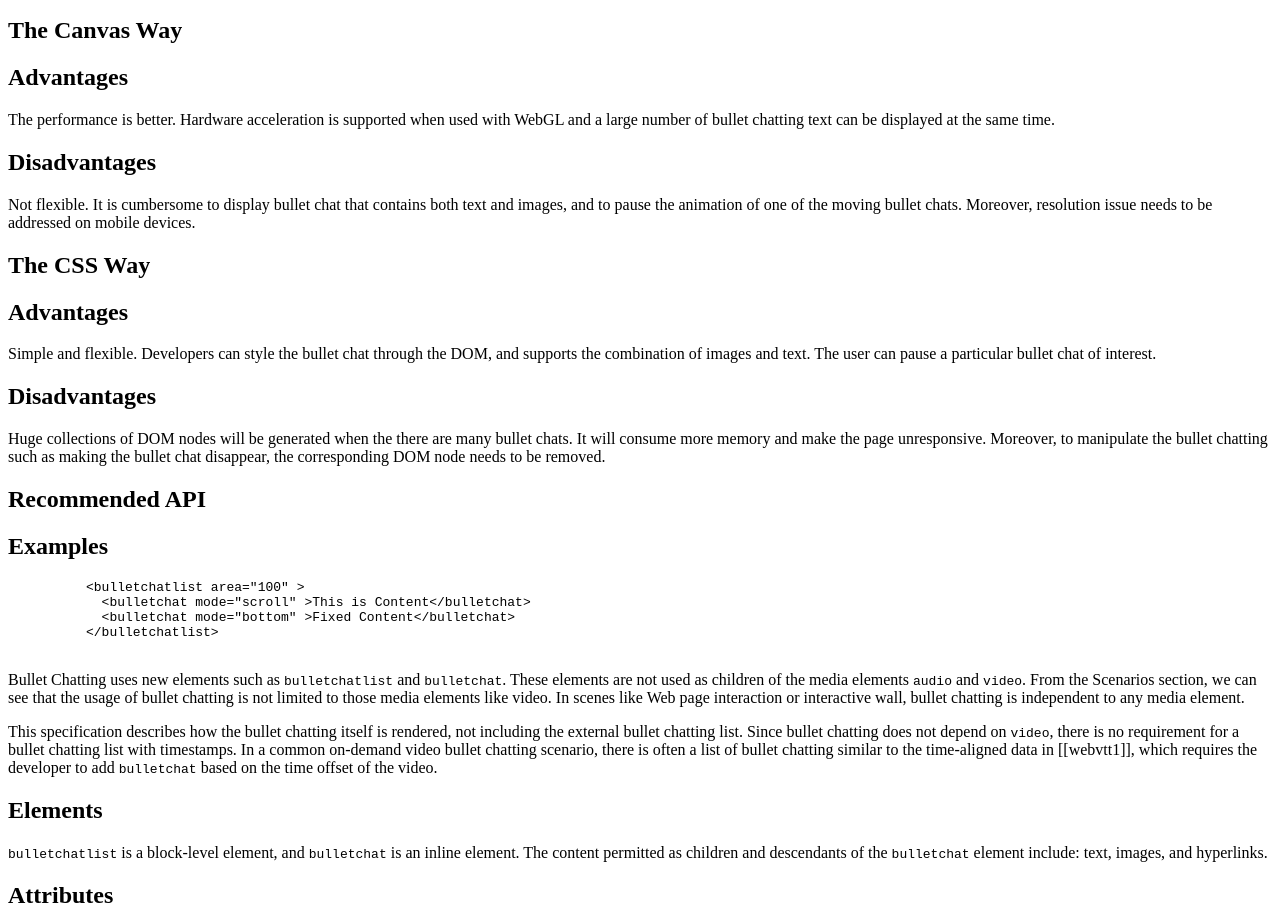
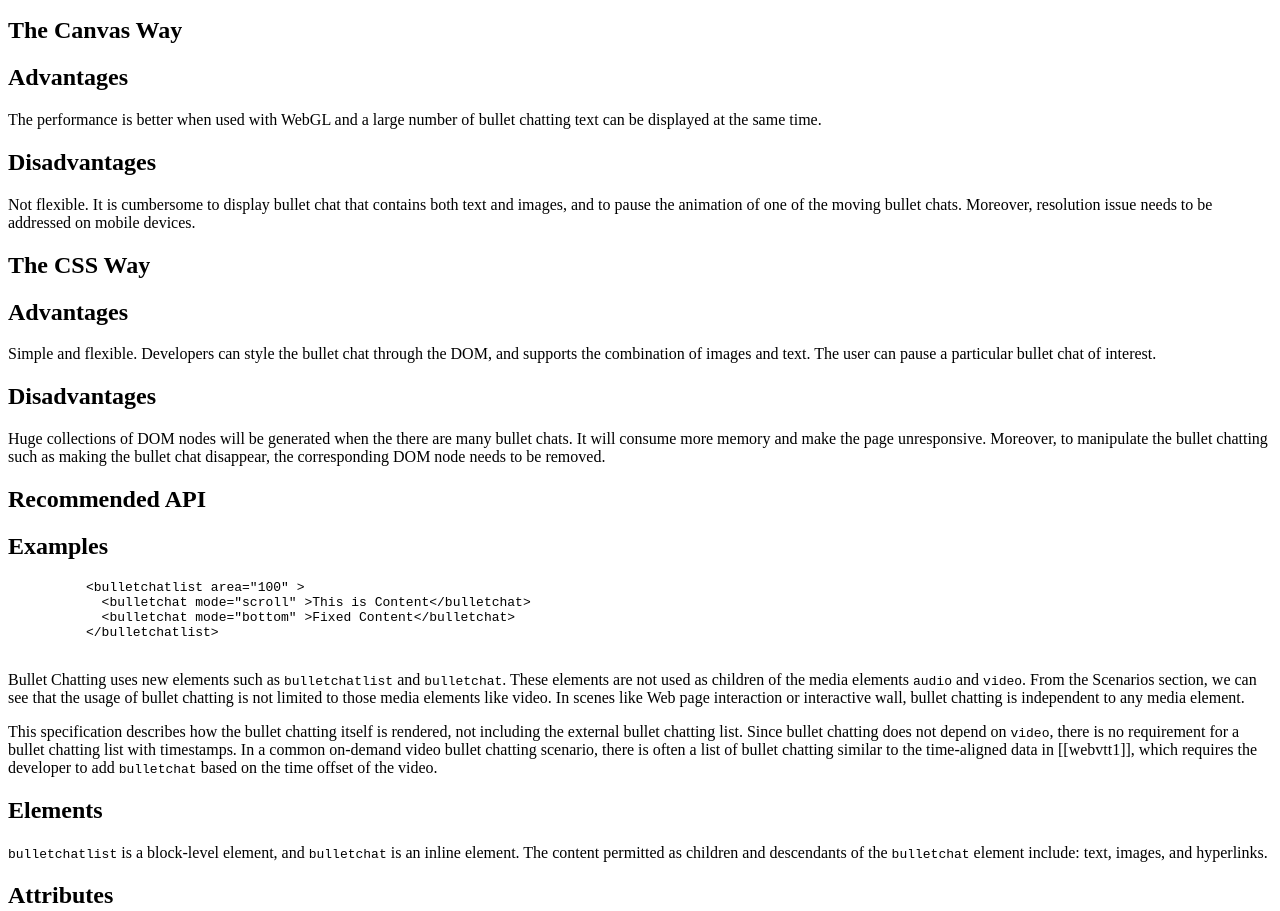
Before and after one commit to w3c/danmaku, a plain HTML site: page api.html in a window 1280 px wide. Shown: the part 1731-2642 px from the top of the page. Drawn offline with Linux system fonts and the light colour scheme.

Commit message:
zh/en sync

```diff
--- a/api.html
+++ b/api.html
@@ -183,7 +183,7 @@
           <section>
             <h2>Advantages</h2>
             <p>
-              The performance is better. Hardware acceleration is supported when used with WebGL and a large number of bullet chatting text can be displayed at the same time.
+              The performance is better when used with WebGL and a large number of bullet chatting text can be displayed at the same time.
             </p>
           </section>
           <section>
```
